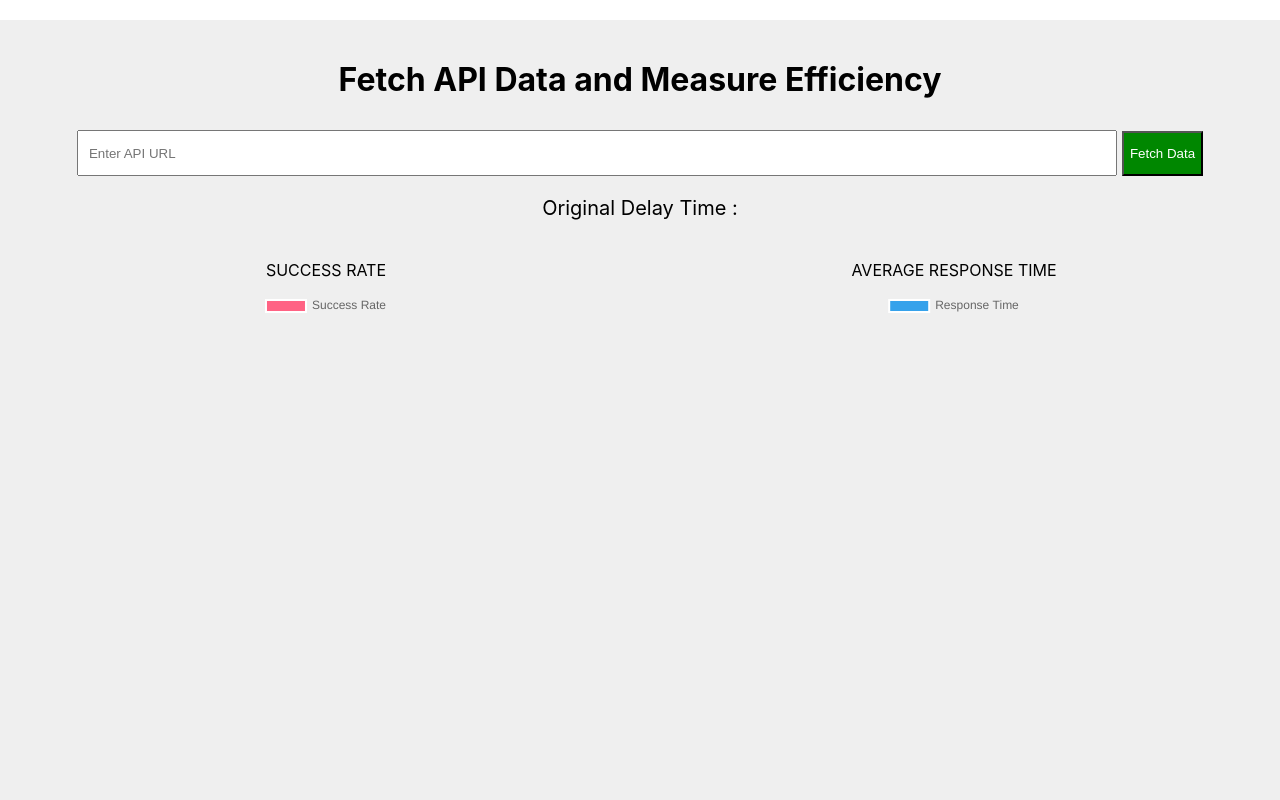
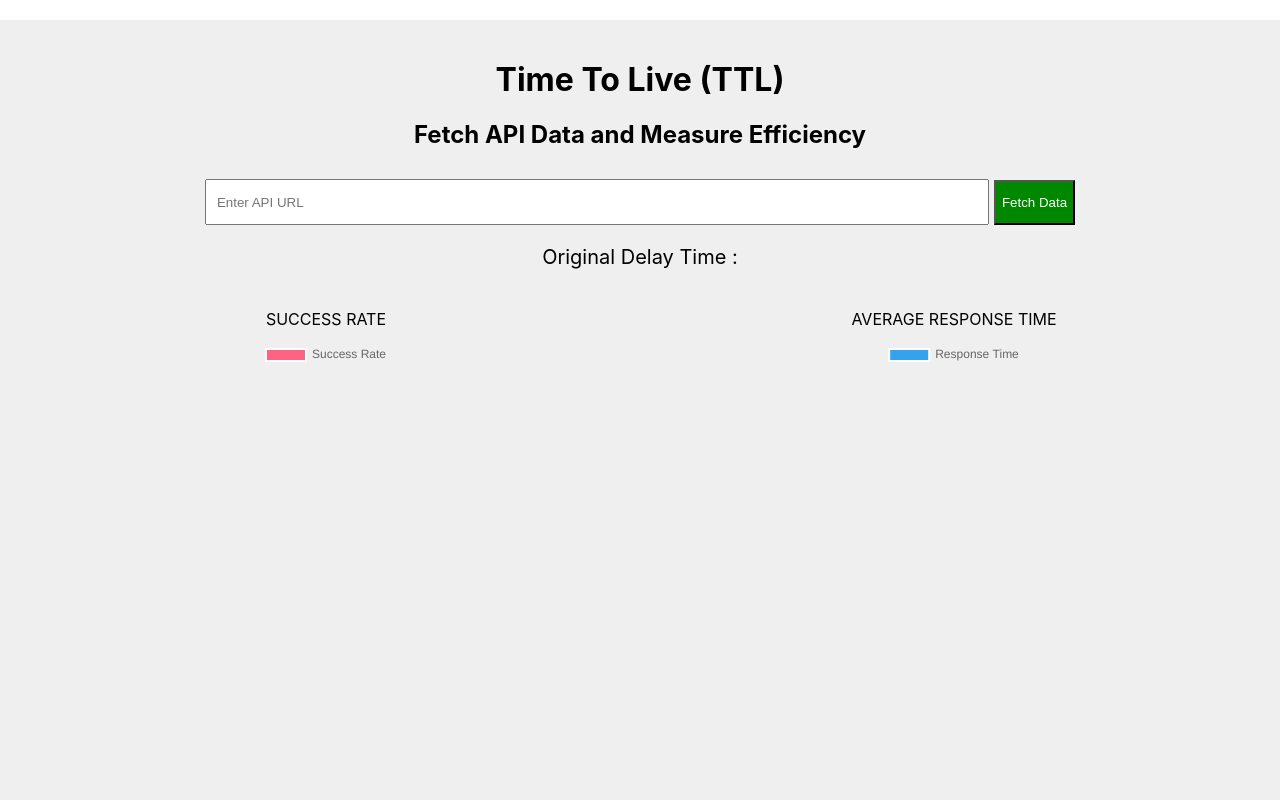
Before and after one commit to zwelinux/ttl-apiciency, a React (Create React App) app: page / in a window 1280 px wide. Shown: the top 800 px of the page. Built offline with nearby package versions, Linux system fonts and the light colour scheme.

Commit message:
minor changes

```diff
--- a/src/Chart.css
+++ b/src/Chart.css
@@ -11,7 +11,7 @@
 }
 
 .input {
-    width: 80%;
+    width: 60%;
     height: 40px;
     padding-left: 10px;
 }
--- a/src/Chart.js
+++ b/src/Chart.js
@@ -180,7 +180,8 @@ const FetchApiWithMetrics = () => {
 
   return (
     <div className='container'>
-      <h1>Fetch API Data and Measure Efficiency</h1>
+      <h1>Time To Live (TTL)</h1>
+      <h2>Fetch API Data and Measure Efficiency</h2>
       <input
         type="text"
         value={url}
```
